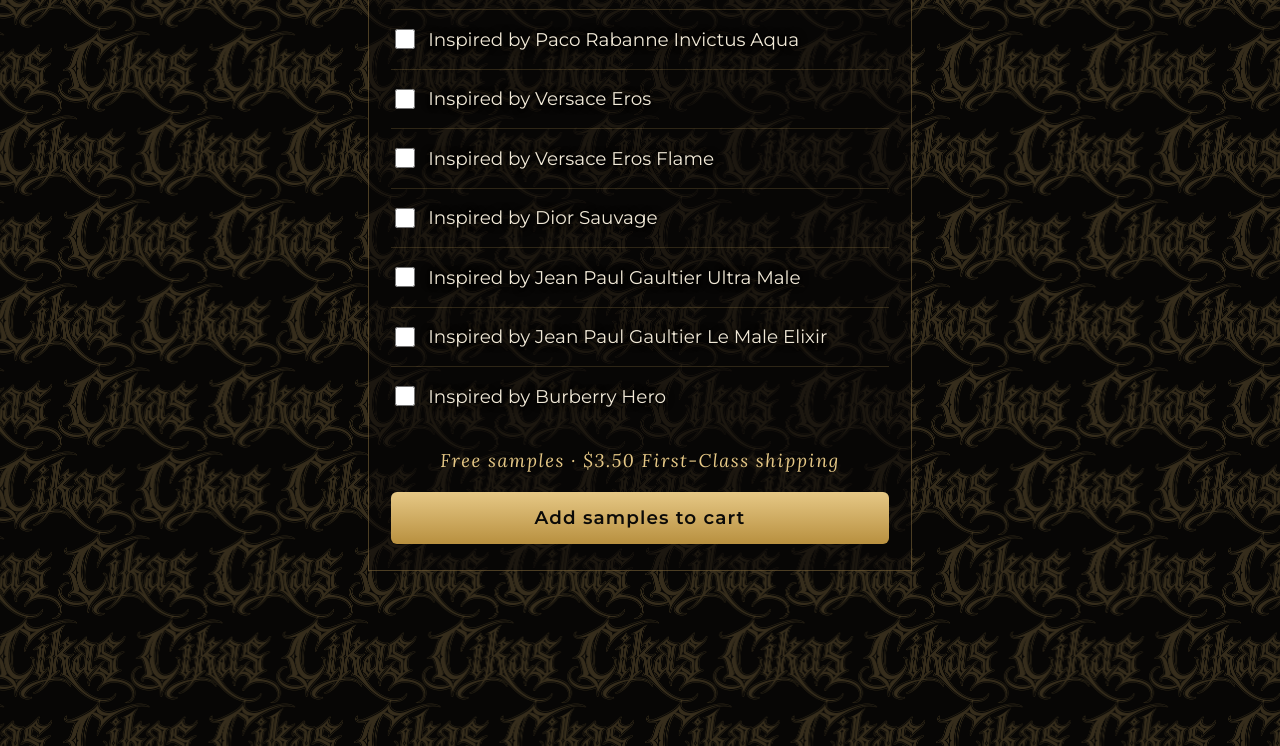
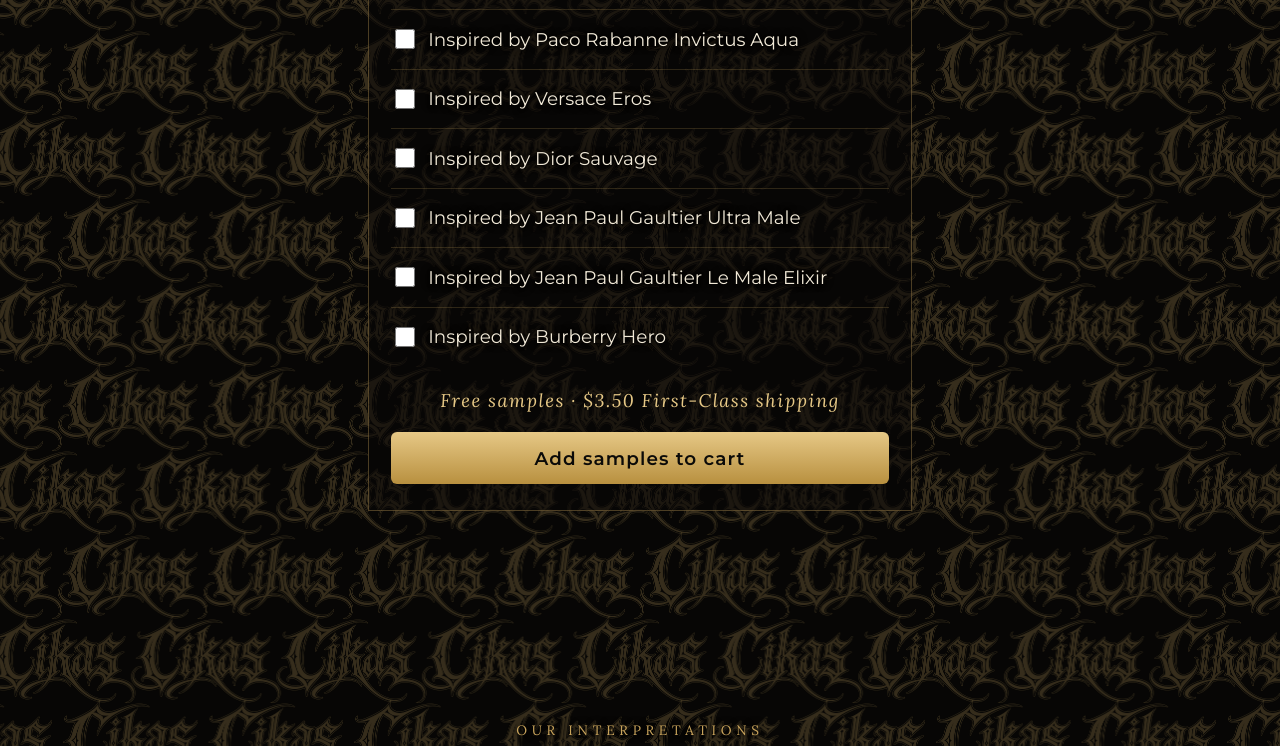
Before and after one commit to servantofthe7eyedlamb-eng/cikas, a plain HTML site: page index.html in a window 1280 px wide. Shown: the part 4760-5506 px from the top of the page. Drawn offline with Linux system fonts and the light colour scheme; a web font is replaced by a local one.

Commit message:
Versace Eros Flame: sold out

```diff
--- a/cart.js
+++ b/cart.js
@@ -30,7 +30,6 @@ const CIKAS_ALL_FRAGRANCES = [
   "Inspired by Paco Rabanne 1 Million Lucky",
   "Inspired by Paco Rabanne Invictus Aqua",
   "Inspired by Versace Eros",
-  "Inspired by Versace Eros Flame",
   "Inspired by Dior Sauvage",
   "Inspired by Jean Paul Gaultier Ultra Male",
   "Inspired by Jean Paul Gaultier Le Male Elixir",
--- a/index.html
+++ b/index.html
@@ -76,6 +76,7 @@ section h2{text-shadow:0 0 24px rgba(230,200,134,.2)}
 .cl{margin:.5rem 0}.cl .lab{display:block;font-size:.8rem;letter-spacing:.3em;text-transform:uppercase;color:var(--gold)}.cl a{color:var(--gold2);text-decoration:none;font-size:1.3rem;overflow-wrap:anywhere;text-shadow:0 0 14px rgba(230,200,134,.25)}.cl a:hover{text-decoration:underline}.order{margin-top:1.2rem;color:var(--gold2);font-style:italic}
 .bl,h1,h2,h3{letter-spacing:.06em}.hero h1{font-weight:700;letter-spacing:.08em}h2{font-weight:600}.card h3{font-weight:600;font-size:1.7rem}nav .logo{font-weight:700;letter-spacing:.12em}
 .hero h1{font-weight:700;letter-spacing:.06em}h2{font-weight:600;letter-spacing:.04em}.card h3{font-weight:600;font-size:1.5rem}.bl{font-weight:700}.letters .bl{font-weight:600}.cross{animation:none}
+.card.soldout{opacity:.6}.card.soldout h3{text-decoration:line-through}.soldbadge{position:absolute;top:.7rem;right:.7rem;padding:.35rem .7rem;background:#8b1a1a;color:#fff;font-size:.75rem;font-weight:700;letter-spacing:.1em;text-transform:uppercase;transform:rotate(-8deg);box-shadow:0 2px 8px rgba(0,0,0,.5)}.soldtxt{color:#e07070;font-weight:700;letter-spacing:.1em;text-transform:uppercase}
 </style><style>/* let logo pattern show through */
 .meaningSec{background:radial-gradient(ellipse at 50% 0%,rgba(230,200,134,.12),transparent 60%),rgba(10,9,7,.72)!important}
 #craft{background:rgba(9,8,7,.72)!important}
@@ -227,7 +228,6 @@ p,li,.card *{text-shadow:0 1px 3px #000,0 0 8px #000}
 <li><label><input type="checkbox" name="sample" value="Inspired by Paco Rabanne 1 Million Lucky">Inspired by Paco Rabanne 1 Million Lucky</label></li>
 <li><label><input type="checkbox" name="sample" value="Inspired by Paco Rabanne Invictus Aqua">Inspired by Paco Rabanne Invictus Aqua</label></li>
 <li><label><input type="checkbox" name="sample" value="Inspired by Versace Eros">Inspired by Versace Eros</label></li>
-<li><label><input type="checkbox" name="sample" value="Inspired by Versace Eros Flame">Inspired by Versace Eros Flame</label></li>
 <li><label><input type="checkbox" name="sample" value="Inspired by Dior Sauvage">Inspired by Dior Sauvage</label></li>
 <li><label><input type="checkbox" name="sample" value="Inspired by Jean Paul Gaultier Ultra Male">Inspired by Jean Paul Gaultier Ultra Male</label></li>
 <li><label><input type="checkbox" name="sample" value="Inspired by Jean Paul Gaultier Le Male Elixir">Inspired by Jean Paul Gaultier Le Male Elixir</label></li>
@@ -259,7 +259,7 @@ p,li,.card *{text-shadow:0 1px 3px #000,0 0 8px #000}
 <div class="card"><div class="cardcross" aria-hidden="true">✝</div><span class="newbadge" data-until="2026-10-29">New</span><h3>Inspired by Paco Rabanne 1 Million Lucky</h3><p class="spec">Extrait de Parfum · 60 ml or 100 ml · Men's</p><p class="desc">A playful gourmand twist on the Million line—tangy plum and toasted hazelnut over white cedarwood for a sweet, woody finish.</p><span class="price">$20 (60 ml) · $30 (100 ml) + shipping</span></div>
 <div class="card"><div class="cardcross" aria-hidden="true">✝</div><span class="newbadge" data-until="2026-10-29">New</span><h3>Inspired by Paco Rabanne Invictus Aqua</h3><p class="spec">Extrait de Parfum · 60 ml or 100 ml · Men's</p><p class="desc">A fresh aquatic take with yuzu, grapefruit, and pink pepper, watery violet-leaf facets, and an ambergris-and-wood dry-down.</p><span class="price">$20 (60 ml) · $30 (100 ml) + shipping</span></div>
 <div class="card"><div class="cardcross" aria-hidden="true">✝</div><span class="newbadge" data-until="2026-10-29">New</span><h3>Inspired by Versace Eros</h3><p class="spec">Extrait de Parfum · 60 ml or 100 ml · Men's</p><p class="desc">A minty-citrus open with lemon, mandarin, and candied apple, an amber-sage-geranium heart, and cedar, vetiver, vanilla, and woods in the base.</p><span class="price">$20 (60 ml) · $30 (100 ml) + shipping</span></div>
-<div class="card"><div class="cardcross" aria-hidden="true">✝</div><span class="newbadge" data-until="2026-10-29">New</span><h3>Inspired by Versace Eros Flame</h3><p class="spec">Extrait de Parfum · 60 ml or 100 ml · Men's</p><p class="desc">A hotter, spicier Eros flanker: chinotto and black pepper up front, rosemary and pepperwood in the middle, then patchouli, vetiver, and vanilla.</p><span class="price">$20 (60 ml) · $30 (100 ml) + shipping</span></div>
+<div class="card soldout"><div class="cardcross" aria-hidden="true">✝</div><span class="soldbadge">Sold Out</span><h3>Inspired by Versace Eros Flame</h3><p class="spec">Extrait de Parfum · 60 ml or 100 ml · Men's</p><p class="desc">A hotter, spicier Eros flanker: chinotto and black pepper up front, rosemary and pepperwood in the middle, then patchouli, vetiver, and vanilla.</p><span class="price soldtxt">Sold out</span></div>
 <div class="card"><div class="cardcross" aria-hidden="true">✝</div><span class="newbadge" data-until="2026-10-29">New</span><h3>Inspired by Dior Sauvage</h3><p class="spec">Extrait de Parfum · 60 ml or 100 ml · Men's</p><p class="desc">A fresh woody signature of Calabrian bergamot against peppery ambroxan warmth, with patchouli and a soft vanilla trail in the parfum versions.</p><span class="price">$20 (60 ml) · $30 (100 ml) + shipping</span></div>
 <div class="card"><div class="cardcross" aria-hidden="true">✝</div><span class="newbadge" data-until="2026-10-29">New</span><h3>Inspired by Jean Paul Gaultier Ultra Male</h3><p class="spec">Extrait de Parfum · 60 ml or 100 ml · Men's</p><p class="desc">An intense sweet-aromatic: pear, bergamot, and mint over black lavender, finishing in woody vanilla for a bold, lingering trail.</p><span class="price">$20 (60 ml) · $30 (100 ml) + shipping</span></div>
 <div class="card"><div class="cardcross" aria-hidden="true">✝</div><h3>Inspired by Jean Paul Gaultier Le Male Elixir</h3><p class="spec">Extrait de Parfum · 60 ml or 100 ml · Men's</p><p class="desc">A rich amber-fougère: cool lavender and fresh mint over a warm honey-vanilla heart, settling into tonka bean, benzoin, and tobacco.</p><span class="price">$20 (60 ml) · $30 (100 ml) + shipping</span></div>
```
